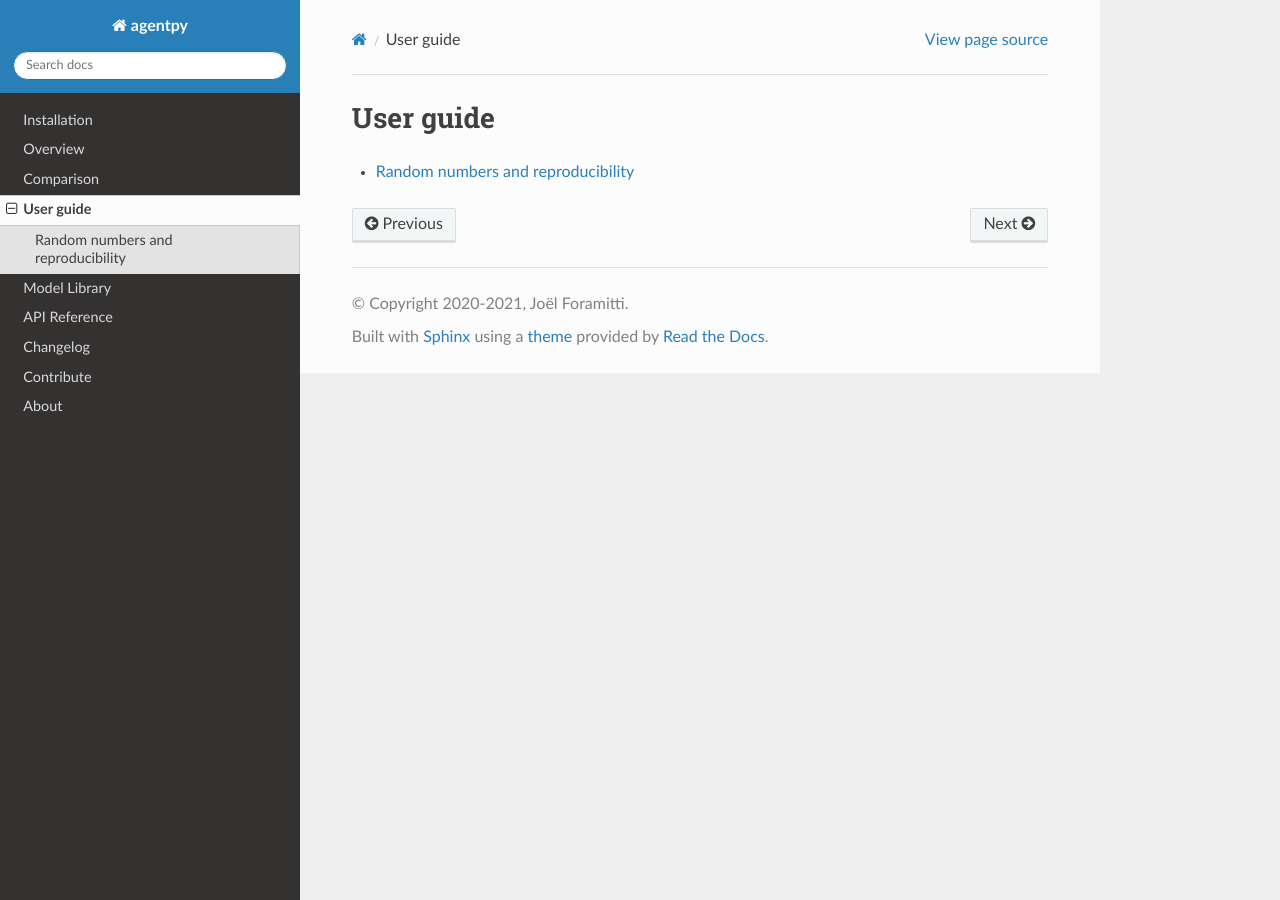
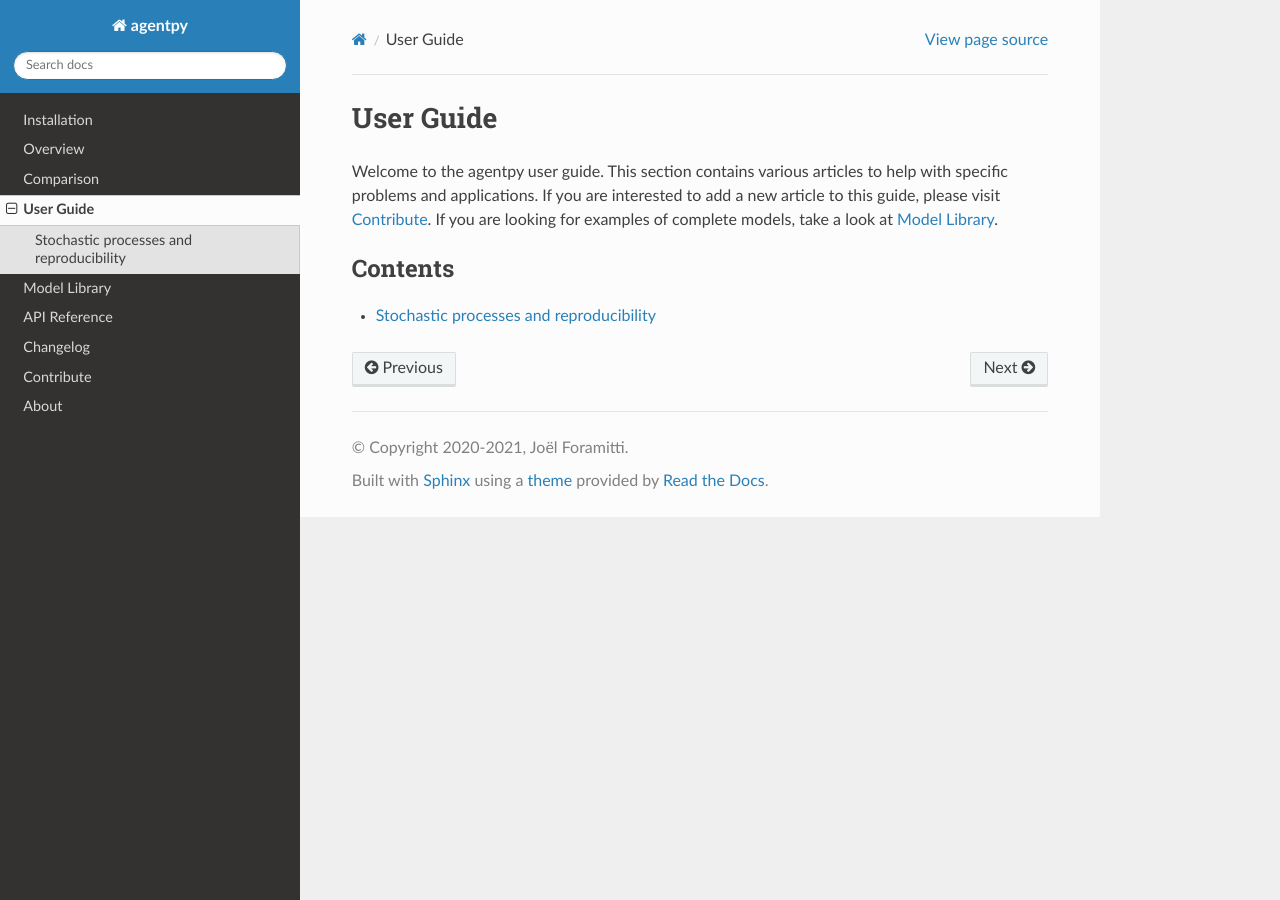
Before and after one commit to jofmi/agentpy, a Sphinx documentation site: the page built from docs/guide.rst, in a window 1280 px wide. Built offline with Sphinx 7.4.7 and the Read the Docs theme 2.0.0, drawn with Linux system fonts in a browser that asks for light colours; pages that are not in the unit, such as notebooks, are missing from menus.

Commit message:
Update docs

```diff
--- a/docs/guide.rst
+++ b/docs/guide.rst
@@ -1,11 +1,17 @@
 .. currentmodule:: agentpy
 
 ==========
-User guide
+User Guide
 ==========
+
+Welcome to the agentpy user guide.
+This section contains various articles to help with specific problems and applications.
+If you are interested to add a new article to this guide, please visit :doc:`contribute`.
+If you are looking for examples of complete models, take a look at :doc:`model_library`.
 
 .. :caption: Contents:
 .. toctree::
-   :maxdepth: 3
+   :caption: Contents
+   :maxdepth: 1
 
    guide_random
--- a/docs/installation.rst
+++ b/docs/installation.rst
@@ -31,8 +31,8 @@
 - `jupyter <https://jupyter.org/>`_, for interactive computing
 - `seaborn <https://seaborn.pydata.org/>`_, for statistical data visualization
 
-For development
----------------
+Development
+-----------
 
 The most recent version of agentpy can be cloned from Github:
 
--- a/docs/reference_agents.rst
+++ b/docs/reference_agents.rst
@@ -10,3 +10,4 @@
 
 .. autoclass:: AgentList
     :members:
+    :inherited-members:
```
Also changed, not shown: docs/guide_random.ipynb, 1 other file.
